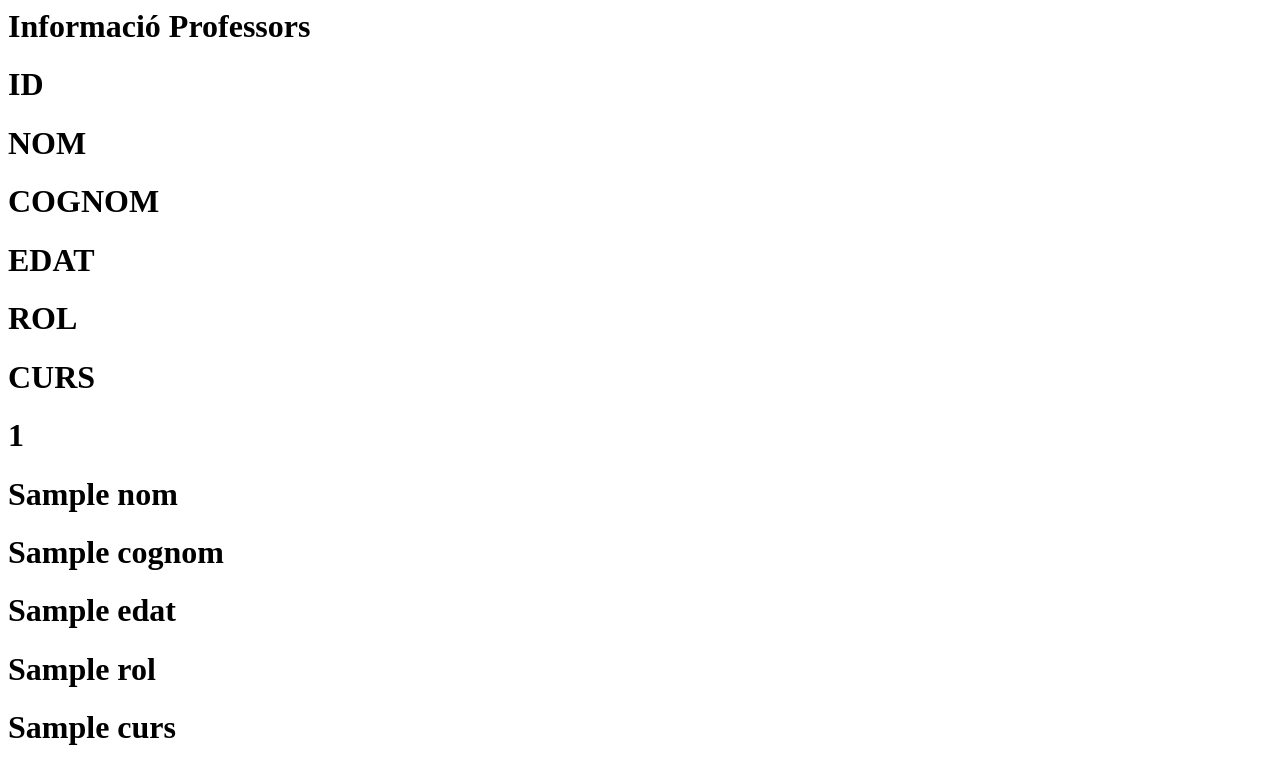
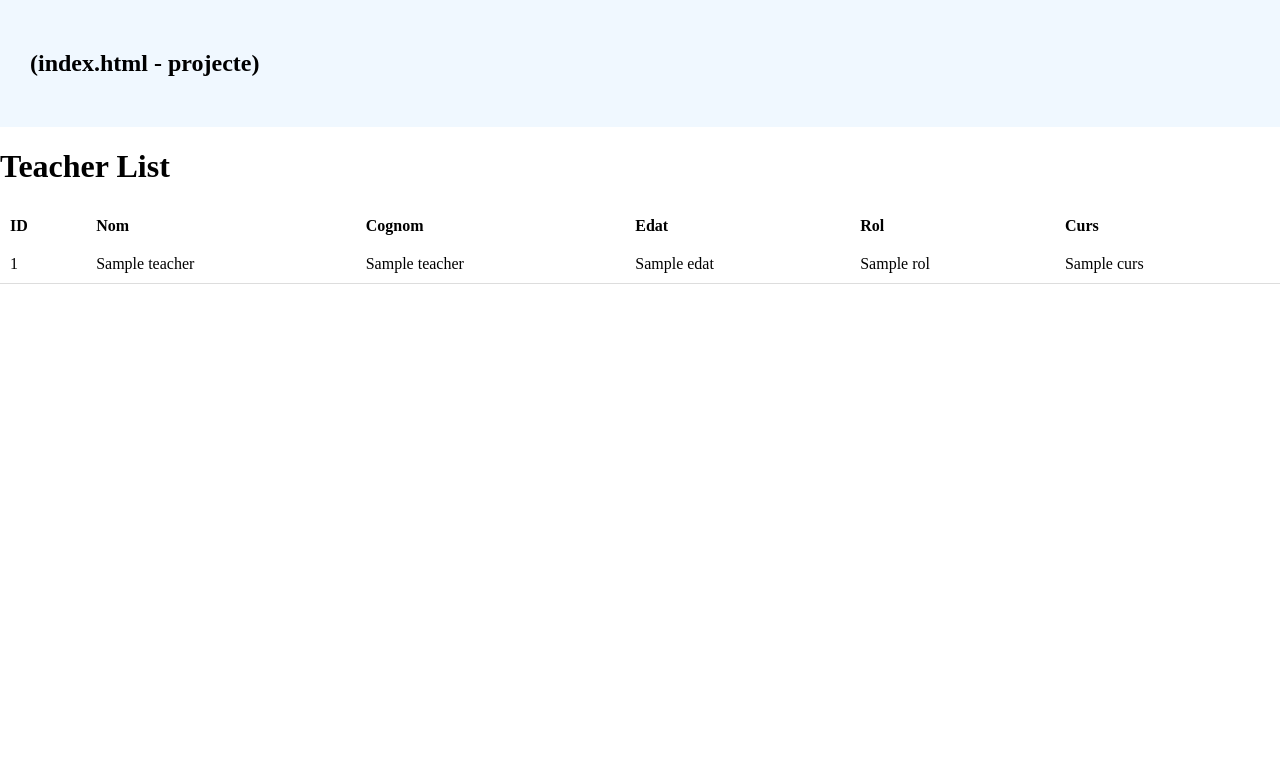
Before and after one commit to oriolgfarssac/django_oriol, a Django app: template ACTIVITAT_13/TIC_BCN_OF/centre/templates/index_teachers.html in a window 1280 px wide. Shown: the top 784 px of the page. Run offline with Django 4.2, Linux system fonts and the light colour scheme; the template is opened without the code that fills it: most values are stand-ins (such as "Sample title", 1, 10 or a date in 2020).

Commit message:
activitat 1 feta

```diff
--- a/ACTIVITAT_13/TIC_BCN_OF/TIC_BCN_OF/settings.py
+++ b/ACTIVITAT_13/TIC_BCN_OF/TIC_BCN_OF/settings.py
@@ -119,6 +119,7 @@ USE_TZ = True
 # https://docs.djangoproject.com/en/4.2/howto/static-files/
 
 STATIC_URL = 'static/'
+STATICFILES_DIRS = [BASE_DIR / "static"]
 
 # Default primary key field type
 # https://docs.djangoproject.com/en/4.2/ref/settings/#default-auto-field
--- a/ACTIVITAT_13/TIC_BCN_OF/TIC_BCN_OF/urls.py
+++ b/ACTIVITAT_13/TIC_BCN_OF/TIC_BCN_OF/urls.py
@@ -19,5 +19,5 @@ from django.urls import path, include
 
 urlpatterns = [
     path('admin/', admin.site.urls),
-    path('centre', include('centre.urls')),
+    path('centre/', include('centre.urls')),
 ]
--- a/ACTIVITAT_13/TIC_BCN_OF/centre/templates/index_teachers.html
+++ b/ACTIVITAT_13/TIC_BCN_OF/centre/templates/index_teachers.html
@@ -1,24 +1,28 @@
-
-<div style="display='flex'; flex-direction: 'column';">
-
-    <h1>Informació Professors</h1>
-
-    <div>
-      <h1>ID</h1>
-      <h1>NOM</h1>
-      <h1>COGNOM</h1>
-      <h1>EDAT</h1>
-      <h1>ROL</h1>
-      <h1>CURS</h1>
-    </div>
-
-    <div>
-      <h1>{{id}}</h1>
-      <h1>{{nom}}</h1>
-      <h1>{{cognom}}</h1>
-      <h1>{{edat}}</h1>
-      <h1>{{rol}}</h1>
-      <h1>{{curs}}</h1>
-    </div>
-
-</div>
+{% extends 'index.html' %}
+{% block content %}
+<h1>Teacher List</h1>
+    <table>
+        <thead>
+            <tr>
+                <th>ID</th>
+                <th>Nom</th>
+                <th>Cognom</th>
+                <th>Edat</th>
+                <th>Rol</th>
+                <th>Curs</th>
+            </tr>
+        </thead>
+        <tbody>
+            {% for teacher in teachers %}
+            <tr>
+                <td>{{ teacher.id }}</td>
+                <td>{{ teacher.nom }}</td>
+                <td>{{ teacher.cognom }}</td>
+                <td>{{ teacher.edat }}</td>
+                <td>{{ teacher.rol }}</td>
+                <td>{{ teacher.curs }}</td>
+            </tr>
+            {% endfor %}
+        </tbody>
+    </table>
+   {% endblock %}
--- a/ACTIVITAT_13/TIC_BCN_OF/centre/urls.py
+++ b/ACTIVITAT_13/TIC_BCN_OF/centre/urls.py
@@ -3,6 +3,7 @@ from . import views
 
 
 urlpatterns = [
-    path('/students', views.students, name="students"),
-    path('/teachers', views.teachers, name="teachers")
+
+    path('students', views.students, name="students"),
+    path('teachers', views.teachers, name="teachers")
 ]
--- /dev/null
+++ b/ACTIVITAT_13/TIC_BCN_OF/static/index.css
@@ -0,0 +1,38 @@
+html, body{
+    margin: 0px
+}
+
+header{
+    display:flex;
+    padding: 30px;
+    gap: 20px;
+    background-color: aliceblue;
+}
+
+.estudiants{
+    display='flex';
+    flex-direction: 'column';
+}
+
+table {
+    width: 100%;
+    border-collapse: collapse;
+    margin: 20px 0;
+    font-size: 16px;
+    text-align: left;
+    background: white;
+}
+thead tr {
+    color: black;
+}
+thead th {
+    padding: 10px;
+}
+tbody tr {
+    border-bottom: 1px solid #dddddd;
+}
+tbody tr:hover {
+}
+td, th {
+    padding: 10px;
+}
--- /dev/null
+++ b/ACTIVITAT_13/TIC_BCN_OF/templates/header/header.html
@@ -0,0 +1,3 @@
+<header>
+  <h2 Navbar </h2> (index.html - projecte)
+</header>
--- a/ACTIVITAT_13/TIC_BCN_OF/templates/index.html
+++ b/ACTIVITAT_13/TIC_BCN_OF/templates/index.html
@@ -3,9 +3,12 @@
 <head>
     <meta charset="UTF-8">
     <title>Title</title>
+    {% load static %}
+    <link rel="stylesheet" href="{% static 'index.css' %}">
 </head>
 <body>
-
-
+    {% include "header/header.html" %}
+    {% block content %}
+    {% endblock %}
 </body>
 </html>
```
Also changed, not shown: ACTIVITAT_13/TIC_BCN_OF/centre/templates/index_students.html (+26 -24 lines), ACTIVITAT_13/TIC_BCN_OF/centre/views.py (+14 -4 lines), ACTIVITAT_13/TIC_BCN_OF/Img/img-1.png (added), ACTIVITAT_13/TIC_BCN_OF/Img/img-2.png (added), ACTIVITAT_13/TIC_BCN_OF/Img/img-3.png (added), ACTIVITAT_13/TIC_BCN_OF/Img/img-4.png (added).
